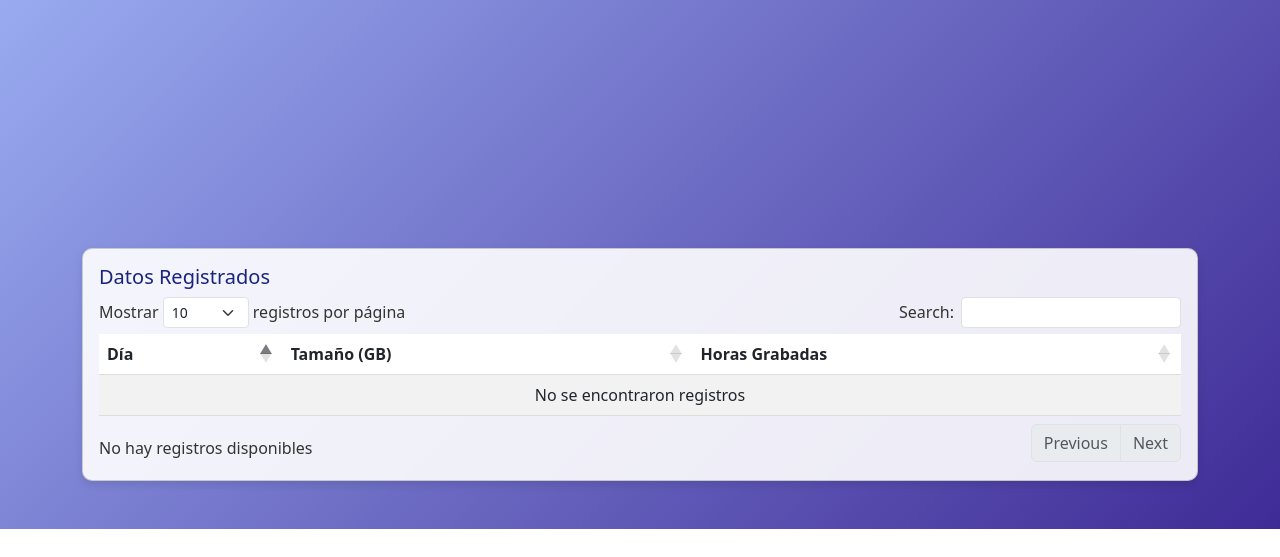
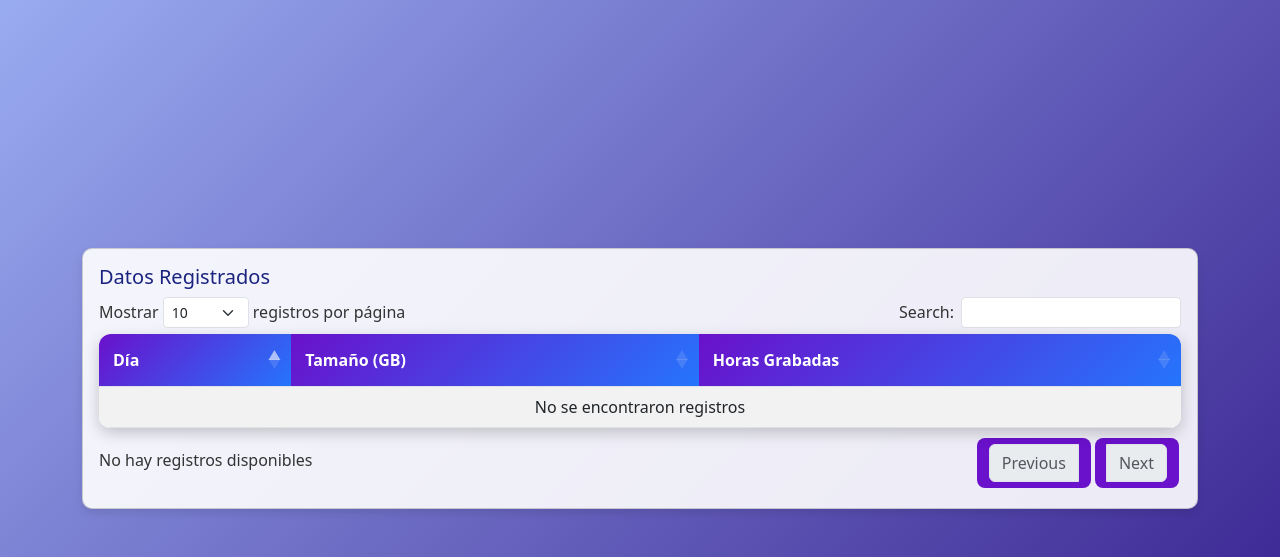
Before and after one commit to sebastianVP/MONITOREO_AMISR, a Django app: template amisr_monitor/monitoring/templates/monitoring/home.html in a window 1280 px wide. Shown: the part 298-855 px from the top of the page. Before the commit the page ends 827 px from the top, so only its background shows below. Run offline with Django 4.2, Linux system fonts and the light colour scheme; the template is opened without the code that fills it, so the values that code supplies are empty; parts of the project's set-up code (start-up, migrations or seed data) failed here and were passed over.

Commit message:
modificacion realizadas

```diff
--- a/amisr_monitor/monitoring/templates/monitoring/home.html
+++ b/amisr_monitor/monitoring/templates/monitoring/home.html
@@ -52,13 +52,54 @@
             color: #333333; /* Texto en gris oscuro */
             font-weight: bold;
         }
+
+        /* Estilo general de la tabla */
         .table-custom {
-            background-color: #ffffff; /* Fondo blanco para la tabla */
-            color: #333333; /* Texto en gris oscuro */
+            background: rgba(255, 255, 255, 0.8); /* Transparente con efecto glassmorphism */
+            color: #222222; /* Texto en gris oscuro */
+            border-radius: 12px; /* Bordes redondeados */
+            overflow: hidden;
+            backdrop-filter: blur(10px); /* Efecto de desenfoque */
+            box-shadow: 0px 5px 15px rgba(0, 0, 0, 0.2); /* Sombra elegante */
         }
-        .table-custom th, .table-custom td {
-            border-color: #dddddd; /* Bordes más suaves */
+
+        /* Estilo del encabezado */
+        .table-custom th {
+            background: linear-gradient(135deg, #6a11cb, #2575fc); /* Degradado morado-azul */
+            color: white;
+            text-align: center;
+            padding: 14px;
+            font-weight: bold;
         }
+
+        /* Estilo de las filas alternas */
+        .table-custom tbody tr:nth-child(even) {
+            background-color: #eef2ff; /* Azul pastel */
+        }
+
+        .table-custom tbody tr:nth-child(odd) {
+            background-color: #f3f4f6; /* Gris claro */
+        }
+
+        /* Efecto al pasar el cursor */
+        .table-custom tbody tr:hover {
+            background-color: #dbeafe; /* Azul más intenso */
+            transition: background 0.3s;
+        }
+
+        /* Botones de paginación de DataTables */
+        .dataTables_wrapper .dataTables_paginate .paginate_button {
+            padding: 6px 12px;
+            margin: 2px;
+            border-radius: 8px;
+            background-color: #6a11cb;
+            color: white !important;
+            transition: all 0.3s ease-in-out;
+        }
+
+        .dataTables_wrapper .dataTables_paginate .paginate_button:hover {
+            background-color: #
+
     </style>
 </head>
 <body>
```
